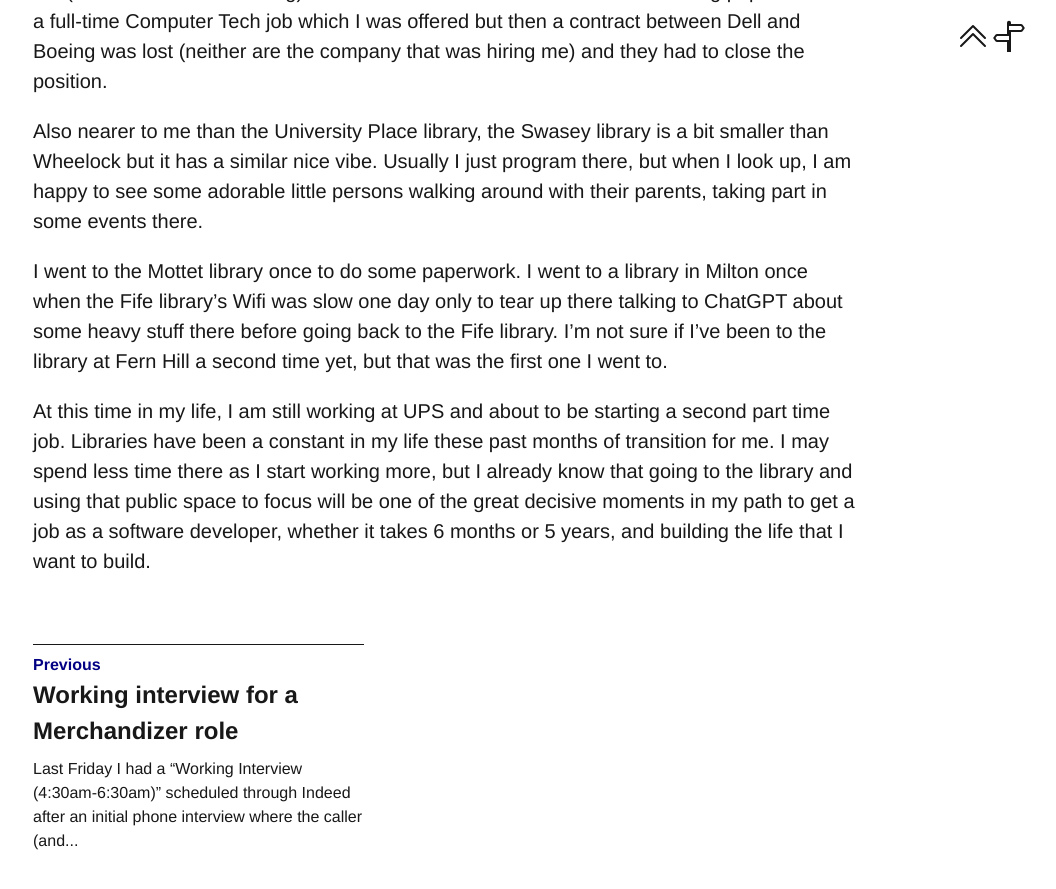
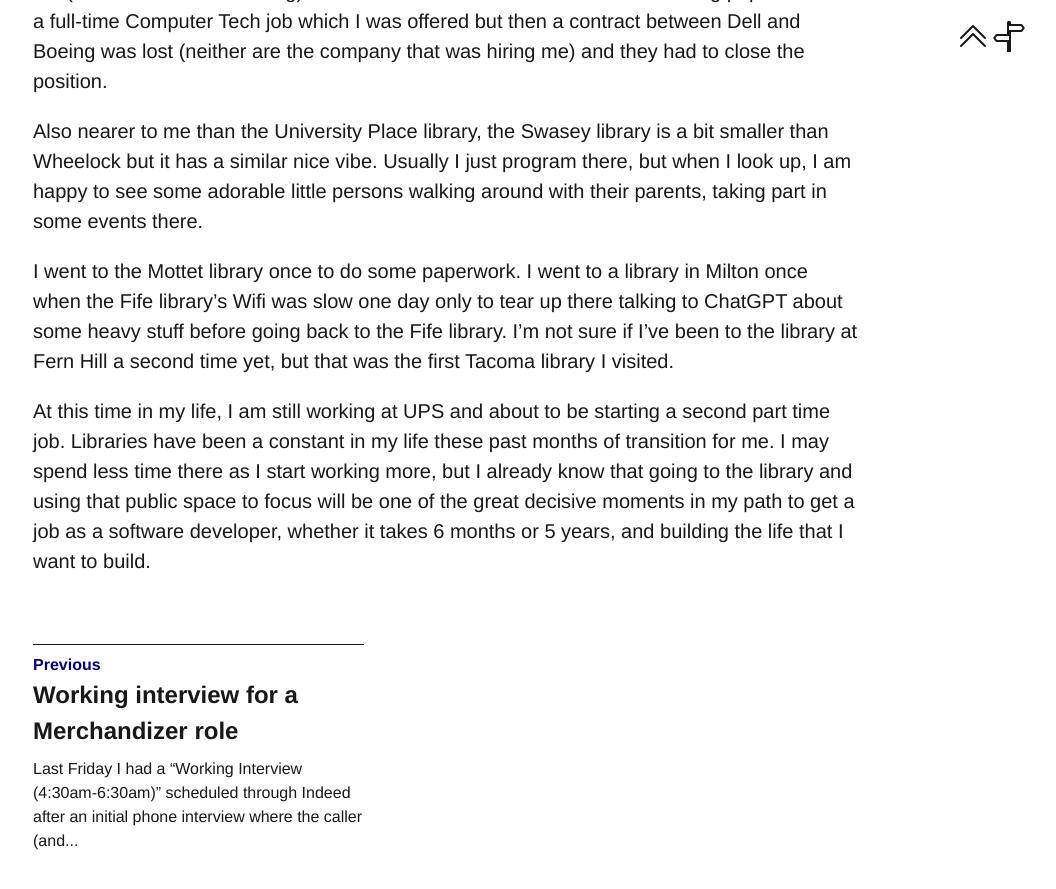
Before and after one commit to KyleRego/KyleRego.github.io, a Jekyll site: the page built from collections/_posts/2025-04-05-times-i-was-in-libraries.markdown, in a window 1280 px wide and 900 px high, scrolled down 2223 px. Shown: the top 889 px of the window, without its empty margins (111-1167 px from the left). Built offline with Jekyll 4.4.1, drawn with Linux system fonts in a browser that asks for light colours.

Commit message:
Update 2025-04-05-times-i-was-in-libraries.markdown

```diff
--- a/collections/_posts/2025-04-05-times-i-was-in-libraries.markdown
+++ b/collections/_posts/2025-04-05-times-i-was-in-libraries.markdown
@@ -28,6 +28,6 @@ Nearer to me, the Wheelock library is one of my favorites in the area. Sadly it'
 
 Also nearer to me than the University Place library, the Swasey library is a bit smaller than Wheelock but it has a similar nice vibe. Usually I just program there, but when I look up, I am happy to see some adorable little persons walking around with their parents, taking part in some events there.
 
-I went to the Mottet library once to do some paperwork. I went to a library in Milton once when the Fife library's Wifi was slow one day only to tear up there talking to ChatGPT about some heavy stuff there before going back to the Fife library. I'm not sure if I've been to the library at Fern Hill a second time yet, but that was the first one I went to.
+I went to the Mottet library once to do some paperwork. I went to a library in Milton once when the Fife library's Wifi was slow one day only to tear up there talking to ChatGPT about some heavy stuff before going back to the Fife library. I'm not sure if I've been to the library at Fern Hill a second time yet, but that was the first Tacoma library I visited.
 
 At this time in my life, I am still working at UPS and about to be starting a second part time job. Libraries have been a constant in my life these past months of transition for me. I may spend less time there as I start working more, but I already know that going to the library and using that public space to focus will be one of the great decisive moments in my path to get a job as a software developer, whether it takes 6 months or 5 years, and building the life that I want to build.
```
